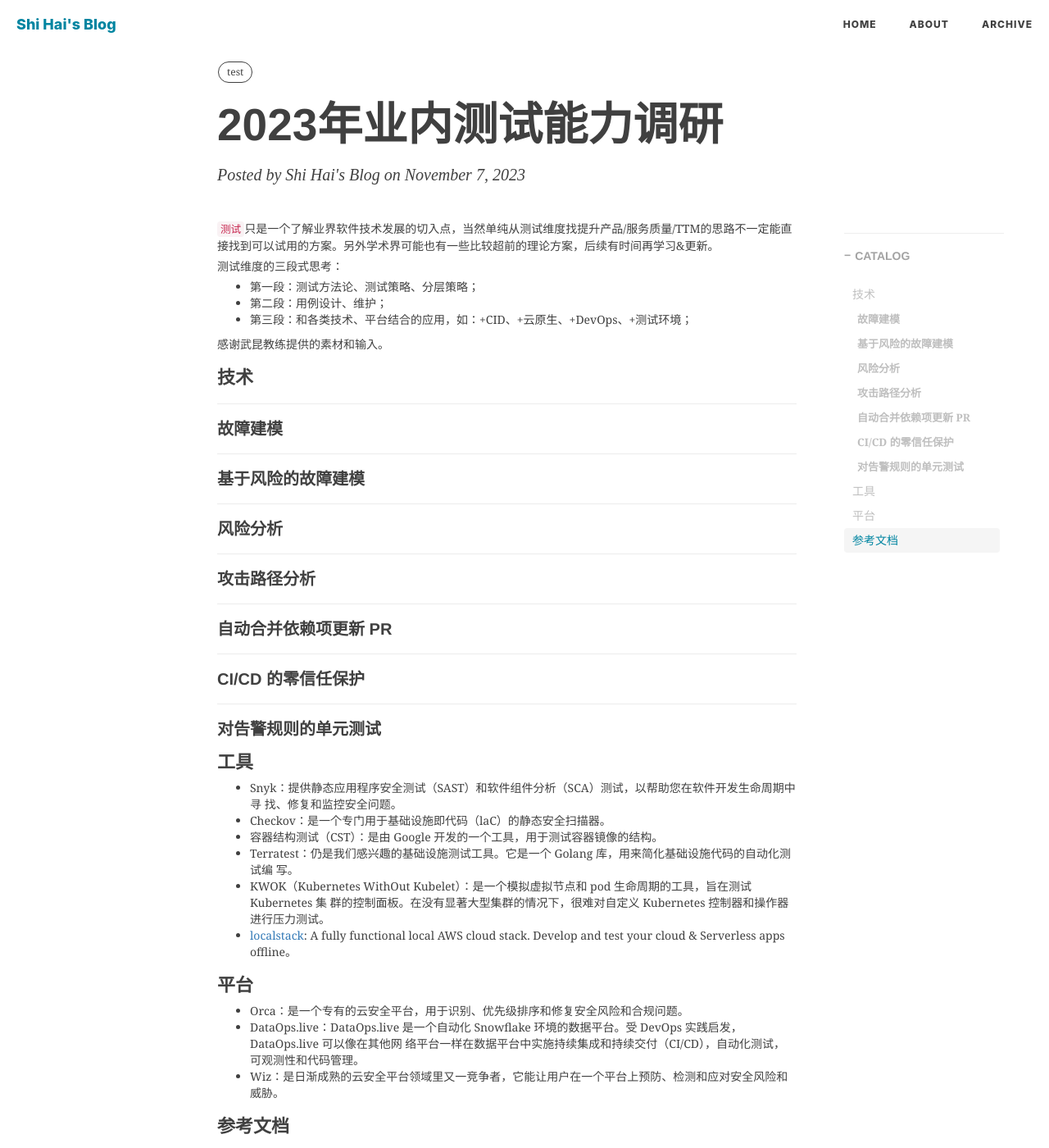
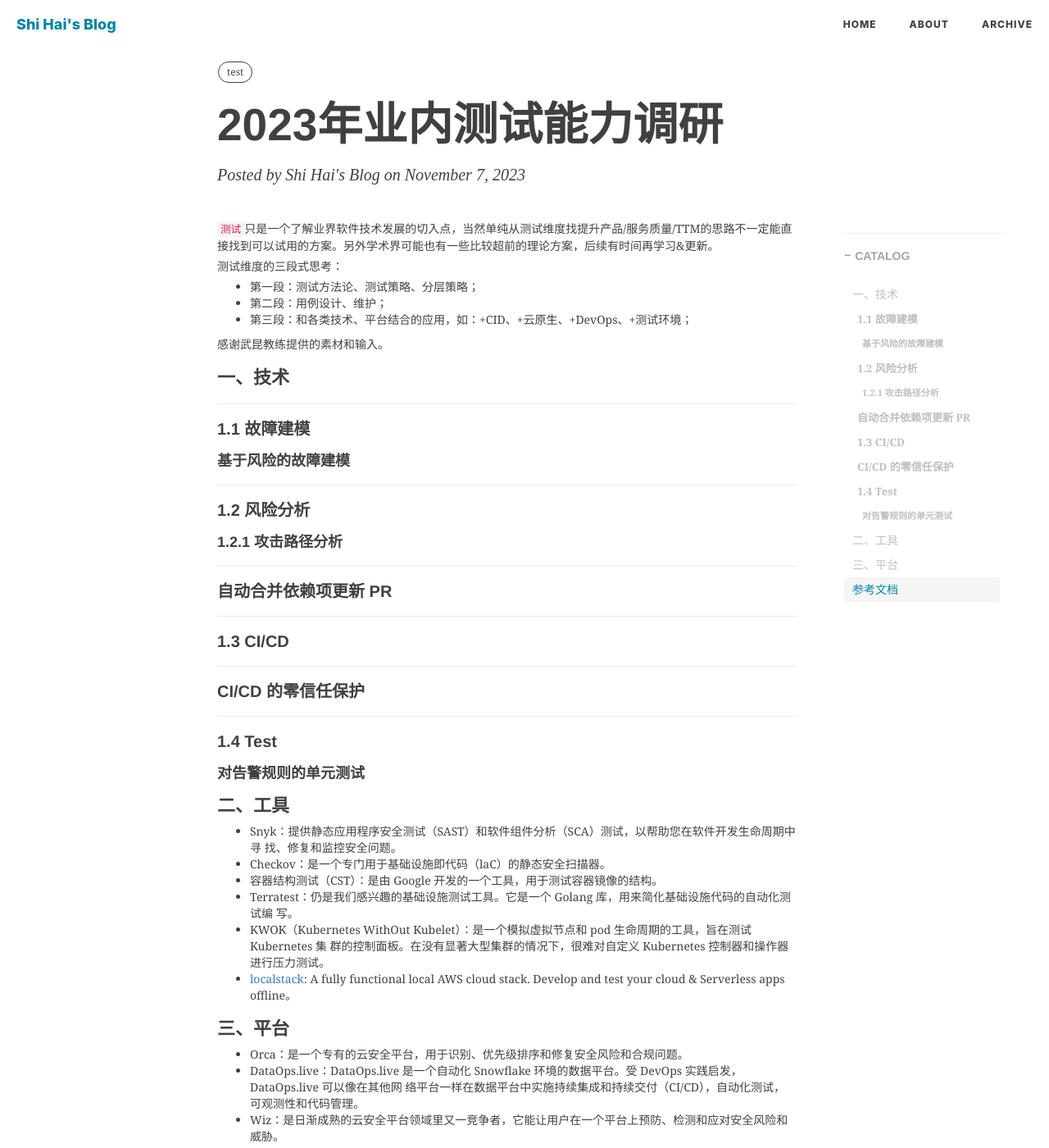
Before and after one commit to shihai1991/shihai1991.github.io, a Jekyll site: the page built from _posts/2023-11-07-2023年业内测试能力调研.md, in a window 1280 px wide and 1400 px high. Shown: the whole window at 82% size. Built offline with Jekyll 4.4.1, drawn with Linux system fonts in a browser that asks for light colours; nearby versions of some CDN libraries; comment, search, counter and statistics services are not loaded.

Commit message:
Update 2023-11-07-2023年业内测试能力调研.md

```diff
--- a/_posts/2023-11-07-2023年业内测试能力调研.md
+++ b/_posts/2023-11-07-2023年业内测试能力调研.md
@@ -19,16 +19,18 @@ time: '2023.11.07 21:03:00'
 感谢武昆教练提供的素材和输入。
 <!--more-->
 
-# 技术
-## 故障建模
-## 基于风险的故障建模
-## 风险分析
-## 攻击路径分析
+# 一、技术
+## 1.1 故障建模
+### 基于风险的故障建模
+## 1.2 风险分析
+### 1.2.1 攻击路径分析
 ## 自动合并依赖项更新 PR
+## 1.3 CI/CD
 ## CI/CD 的零信任保护
-## 对告警规则的单元测试
+## 1.4 Test
+### 对告警规则的单元测试
 
-# 工具
+# 二、工具
 - Snyk：提供静态应用程序安全测试（SAST）和软件组件分析（SCA）测试，以帮助您在软件开发生命周期中寻
 找、修复和监控安全问题。
 - Checkov：是一个专门用于基础设施即代码（laC）的静态安全扫描器。
@@ -39,7 +41,7 @@ time: '2023.11.07 21:03:00'
 群的控制面板。在没有显著大型集群的情况下，很难对自定义 Kubernetes 控制器和操作器进行压力测试。
 - [localstack](https://github.com/localstack/localstack): A fully functional local AWS cloud stack. Develop and test your cloud & Serverless apps offline。
 
-# 平台
+# 三、平台
 - Orca：是一个专有的云安全平台，用于识别、优先级排序和修复安全风险和合规问题。
 - DataOps.live：DataOps.live 是一个自动化 Snowflake 环境的数据平台。受 DevOps 实践启发，DataOps.live 可以像在其他网
 络平台一样在数据平台中实施持续集成和持续交付（CI/CD），自动化测试，可观测性和代码管理。
```
